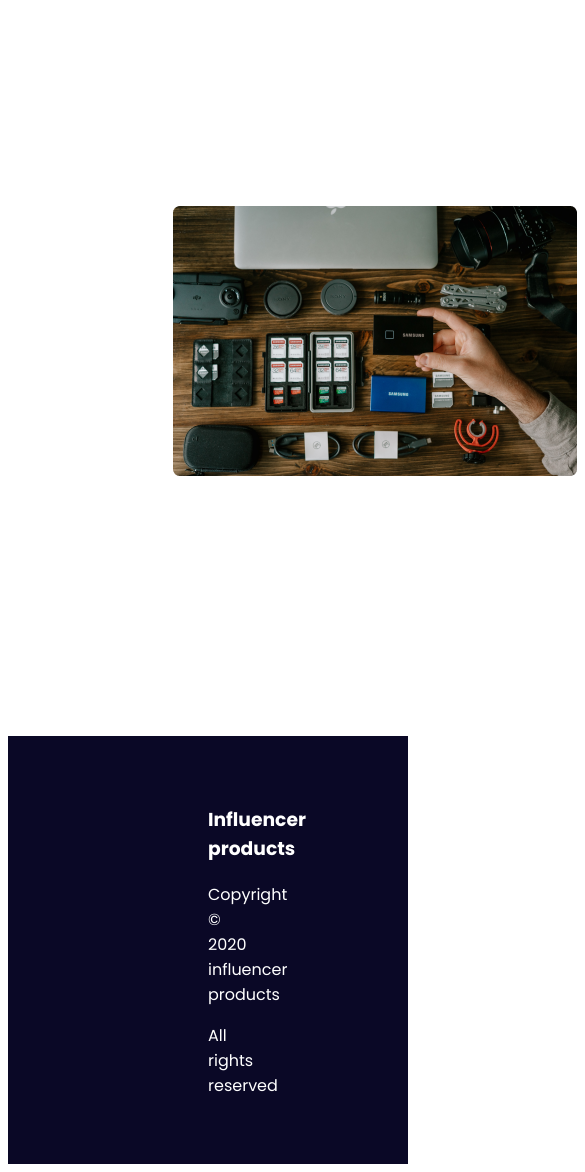
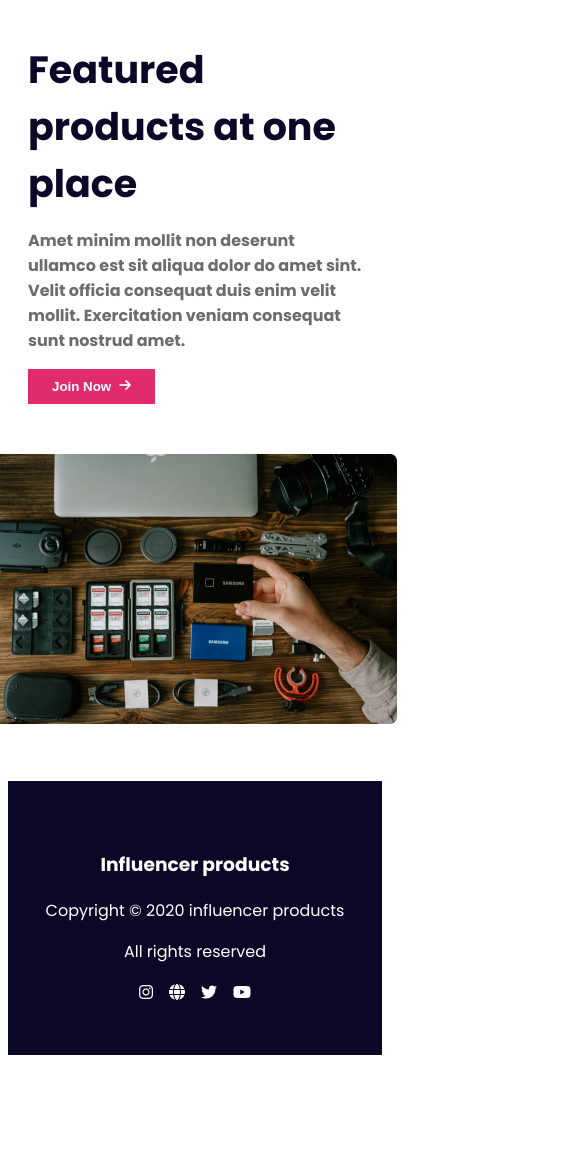
Before and after one commit to tajbir-uddin/influencer-gears, a plain HTML site: page index.html in a window 390 px wide. Shown: the part 6964-8136 px from the top of the page, 585 px wide, since content can reach past the window. After the commit the page ends 8027 px from the top, so only its background shows below. Drawn offline with Linux system fonts and the light colour scheme.

Commit message:
finished responsive styles

```diff
--- a/index.html
+++ b/index.html
@@ -167,10 +167,12 @@
                     <p class="card-description">Worldwide shifting <br> available <br> Buyers protection possible!</p>
                 </div>
             </div>
-            <button class="card-btn">
-                <span class="see-more">See More</span>
-                <i class="fa-solid fa-arrow-right"></i>
-            </button>
+            <div class="card-btn">
+                <button>
+                    <span class="see-more">See More</span>
+                    <i class="fa-solid fa-arrow-right"></i>
+                </button>
+            </div>
         </section>
         <!-- Feature section -->
         <section>
@@ -196,16 +198,16 @@
 
         <div class="footer-icons">
             <div class="icon">
-                <a href=""></a>
+                <a href=""><i class="fa-brands fa-instagram"></i></a>
             </div>
             <div class="icon">
-                <a href=""></a>
+                <a href=""><i class="fa-solid fa-globe"></i></a>
             </div>
             <div class="icon">
-                <a href=""></a>
+                <a href=""><i class="fa-brands fa-twitter"></i></a>
             </div>
             <div class="icon">
-                <a href=""></a>
+                <a href=""><i class="fa-brands fa-youtube"></i></a>
             </div>
         </div>
     </footer>
--- a/styles/style.css
+++ b/styles/style.css
@@ -118,16 +118,19 @@ header {
     box-shadow: 0px 0px 40px 0px rgba(0, 0, 0, 0.15);
     padding: 15px;
 }
+.card-btn{
+    text-align: end;
+}
 
-.card-btn {
+.card-btn button {
     color: rgba(224, 44, 109, 0.87);
     font-weight: 700;
     text-align: center;
     border: 0;
     background: none;
     padding: 50px;
+}
 
-}
 /* .collection button{
     object-position: right;
 } */
@@ -167,12 +170,21 @@ header {
 }
 
 /* Footer section */
-.footer{
+.footer {
     background: #0A0826;
     color: #FFF;
     text-align: center;
     padding: 50px 200px;
 
+}
+
+.footer-icons {
+    display: flex;
+    justify-content: center;
+    gap: 16px;
+}
+.icon a{
+    color: #FFF;
 }
 
 /* Responsive styles */
@@ -223,6 +235,17 @@ header {
         margin-right: 20px;
     }
 
+    .feature-section {
+        flex-direction: column-reverse;
+        margin: 50px 20px;
+        gap: 50px;
+    }
+
+    /* footer */
+    .footer {
+        padding: 50px 20px;
+    }
+
 }
 
 /* middle size device */
@@ -258,4 +281,12 @@ header {
         margin-left: 100px;
         margin-right: 100px;
     }
+
+    /* feature */
+    .feature-section {
+        flex-direction: column-reverse;
+        text-align: center;
+        margin: 50px 150px;
+        gap: 50px;
+    }
 }
```
